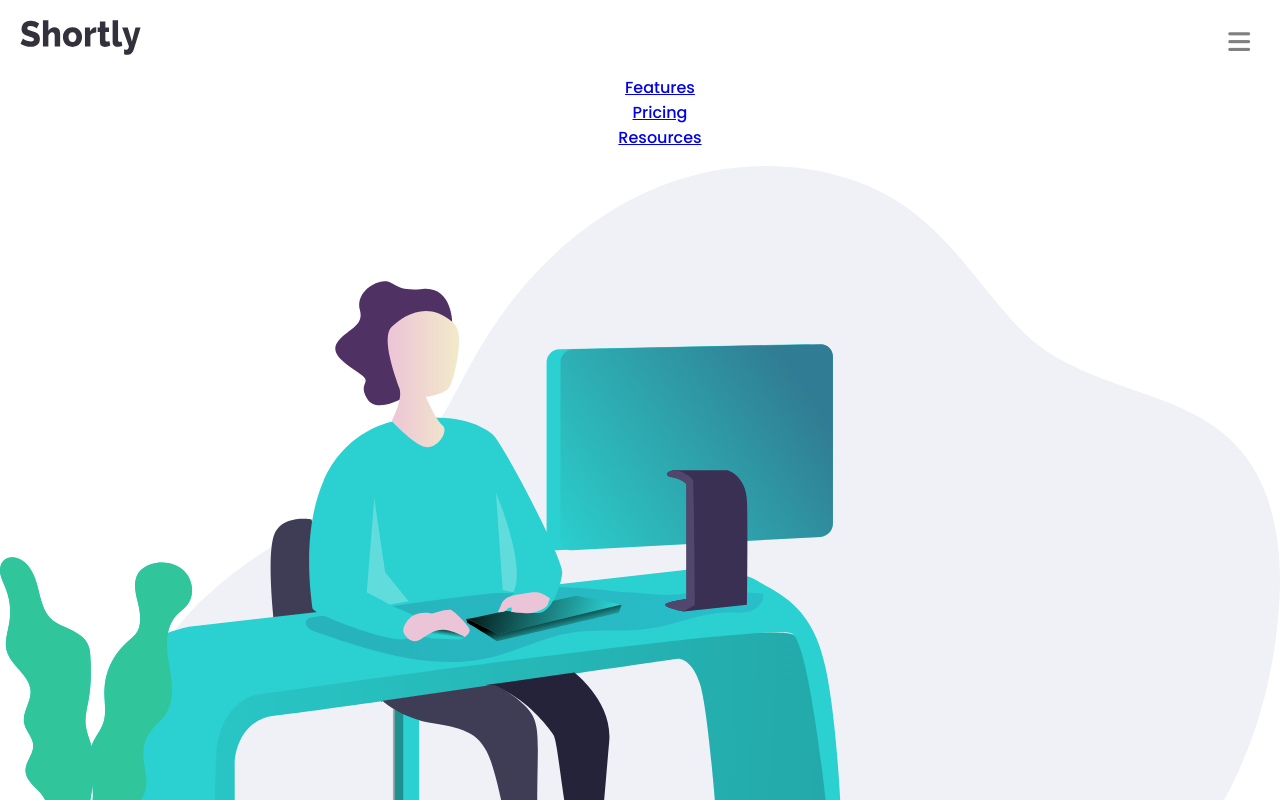
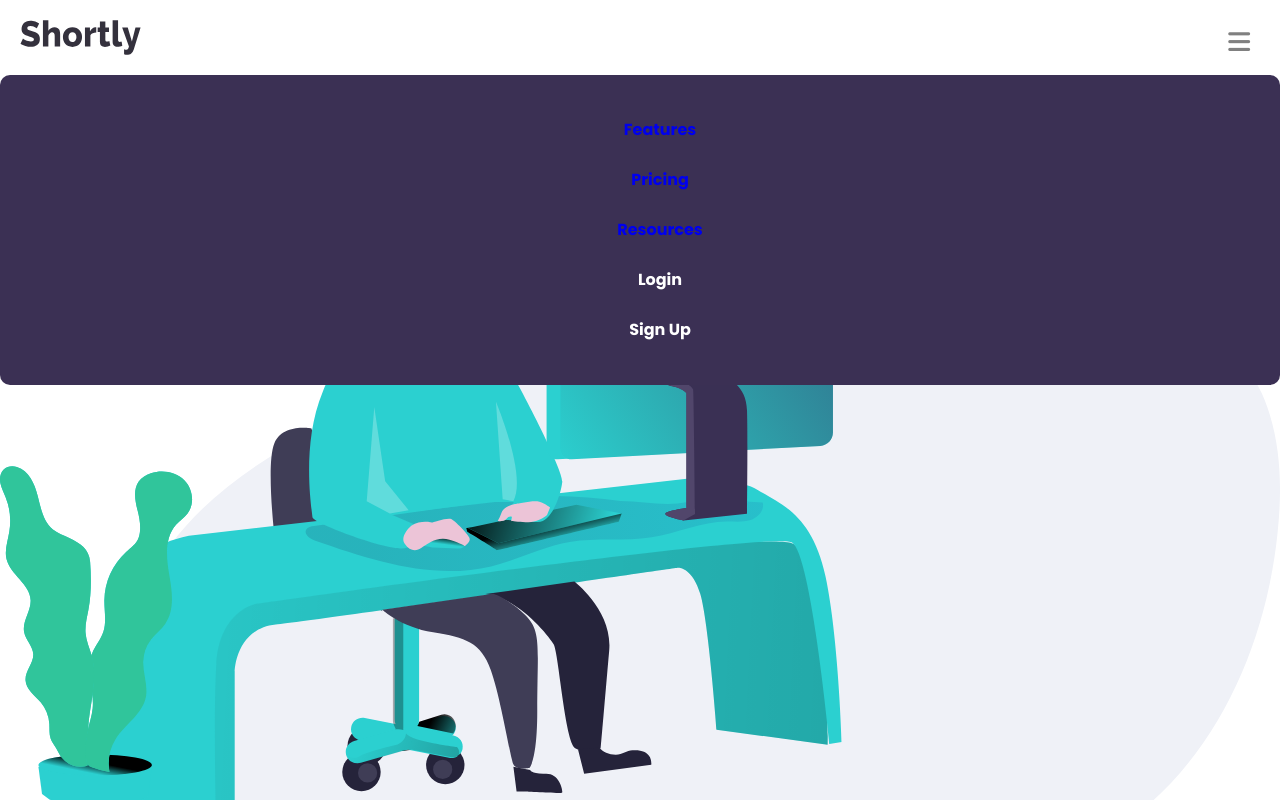
Before and after one commit to shinheep/url-shortener-api, a React (Create React App) app: page / in a window 1280 px wide. Both pictures are taken after a click on the icon 1239 px from the left and 42 px from the top of the page. Shown: the top 800 px of the page. Built offline with nearby package versions, Linux system fonts and the light colour scheme.

Commit message:
Menu toggle overlay, and fixed padding in Statistics component

```diff
--- a/src/Components/Header/Menu.css
+++ b/src/Components/Header/Menu.css
@@ -1,4 +1,26 @@
 li{
     list-style-type: none;
     text-decoration: none;
+    margin: 20px;
 }
+
+a:link{
+    text-decoration: none;
+}
+
+.menu a:visited{
+    color: inherit;
+    text-decoration: none;
+}
+
+.menu{
+    width: 100%;
+    background: hsl(257, 27%, 26%);
+    border-radius: 10px;
+    color: white;
+    line-height: 30px;
+    font-weight: bold;
+    padding: 20px;
+    position: absolute;
+    margin: 0 auto;
+}
--- a/src/Components/Header/Menu.js
+++ b/src/Components/Header/Menu.js
@@ -3,6 +3,7 @@ import "./Menu.css"
 const Menu = () => {
     return(
         <div className="menu">
+            <div className="first">
                 <ul>
                     <li>
                         <a href="/">Features</a>
@@ -15,6 +16,14 @@ const Menu = () => {
                     </li>
                 </ul>
             </div>
+
+            <div className="second">
+                <ul>
+                    <li>Login</li>
+                    <li>Sign Up</li>
+                </ul>
+            </div>
+        </div>
     );
 };
 
--- a/src/Components/Statistics/Statistics.css
+++ b/src/Components/Statistics/Statistics.css
@@ -27,9 +27,10 @@
 .service-text{
     background: white;
     height: 250px;
-    width: 400px;
+    width: 90%;
     margin: 0 auto;
     display: flex;
     flex-flow: column;
     justify-content: center;
+    padding: 10px;
 }
```
Lines whose indentation alone changed are shown as unchanged.
